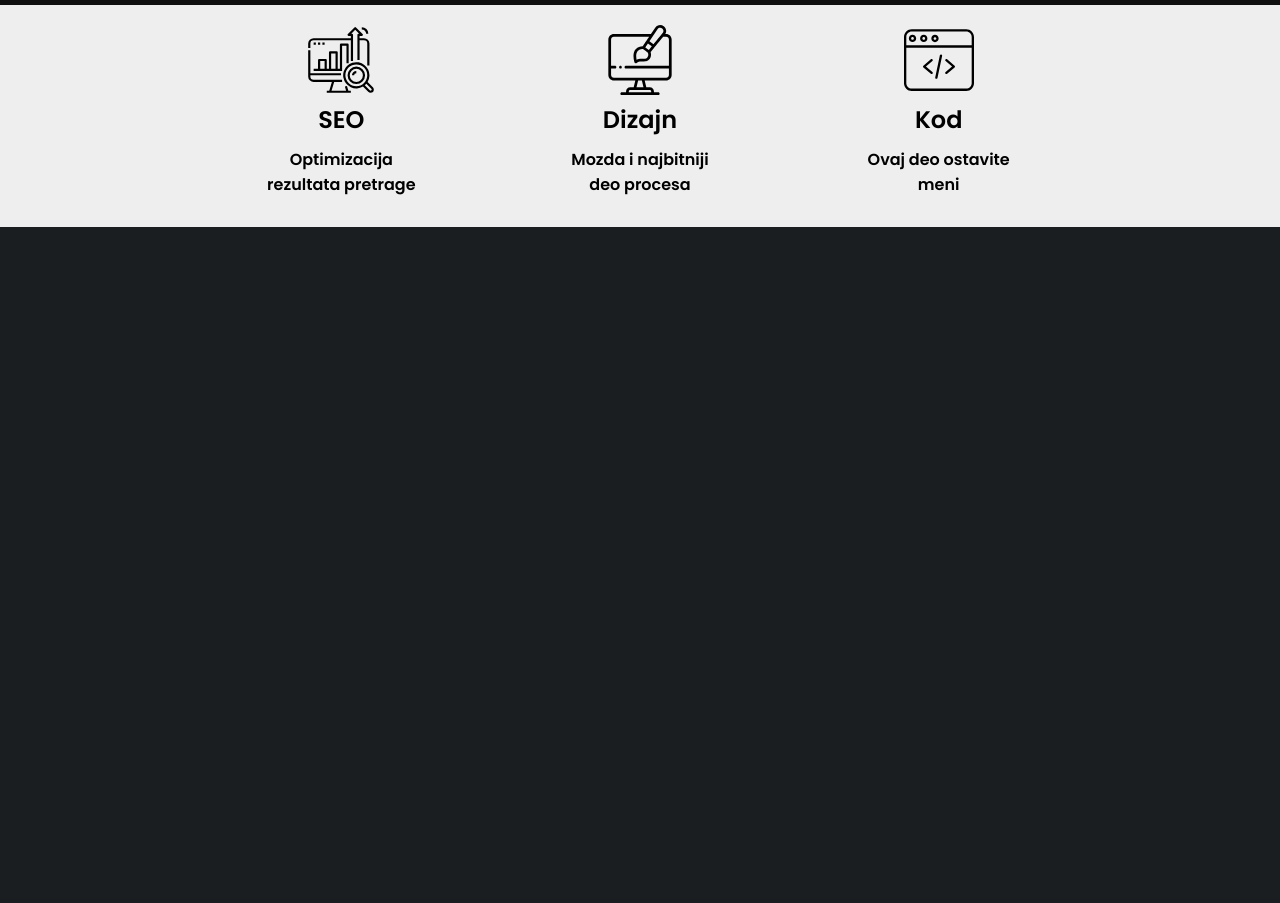
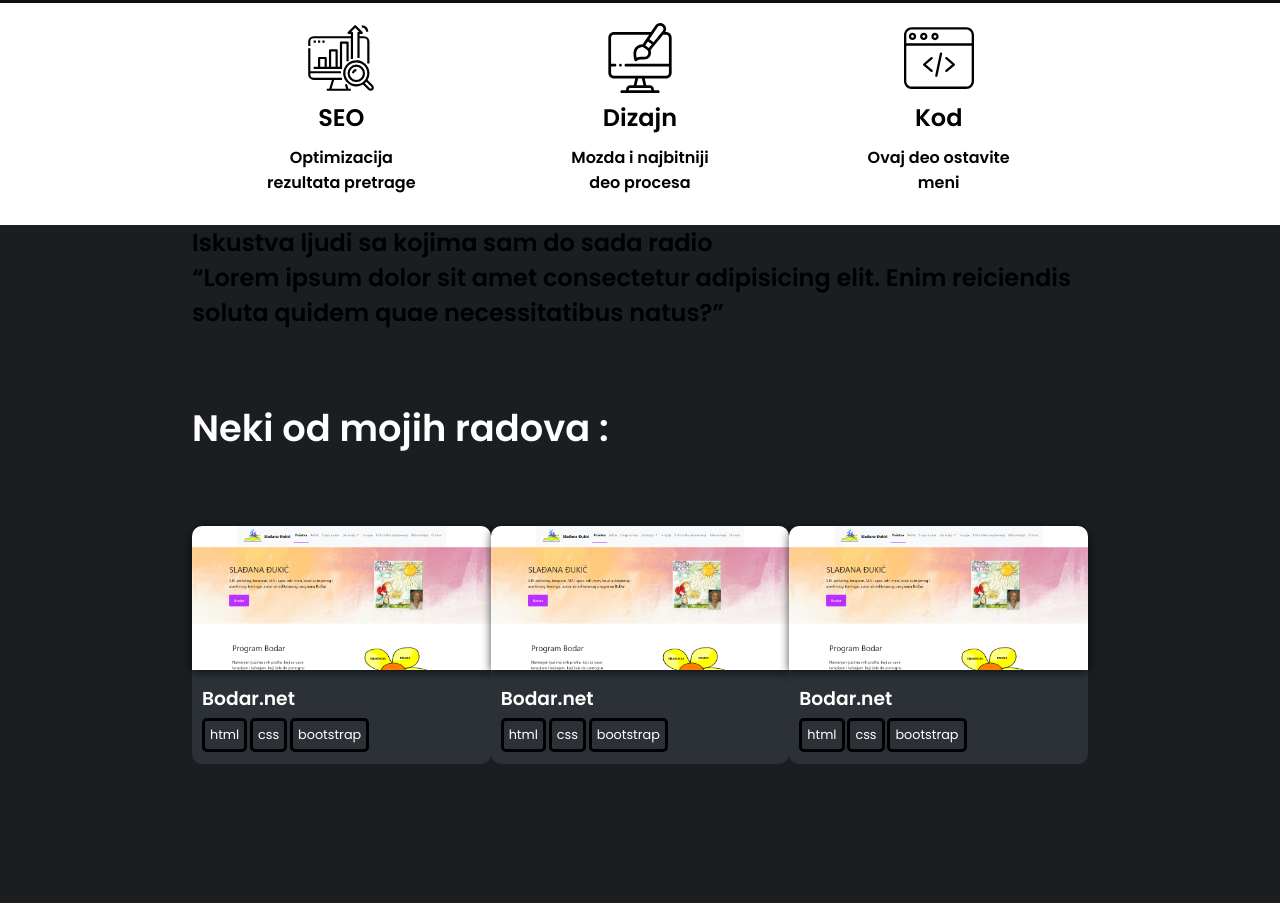
Before and after one commit to jovke01/Personal-portfolio, a Gatsby site: page / in a window 1280 px wide. Shown: the part 461-1364 px from the top of the page. Before the commit the page ends 800 px from the top, so only its background shows below. Built offline with nearby package versions, Linux system fonts and the light colour scheme; Gatsby itself is replaced by a stand-in of ours; grey boxes are pictures that could not be loaded.

Commit message:
projects done

```diff
--- a/src/Components/Header.js
+++ b/src/Components/Header.js
@@ -1,10 +1,9 @@
 import React from 'react'
-import '../images/bg.jpg'
 import '../styles/header.scss'
 import '../styles/global.scss'
 export const Header = () => {
     return (
-        <div className='header '>
+        <div className='header'>
             <div className="container">
                 <h1>Sve što je potrebno za vaš sajt na jednom mestu</h1>
                 <h2>Front-end web developer / dizajner</h2>
--- /dev/null
+++ b/src/Components/Projects.js
@@ -0,0 +1,59 @@
+import React from 'react'
+import "../styles/global.scss"
+import "../styles/projects.scss"
+import bodar from '../images/bodar.png'
+const Projects = () => {
+    return (
+        <div className="projects " id="radovi">
+            <div className="container">
+                <h2>Neki od mojih radova :</h2>
+                <div className="all-projects">
+                    <div className="project">
+                        <a target='_blank' rel="noreferrer" href="https://sladjabodar.net/index.html">
+                            <img src={bodar} alt="bodar" className="tumb" />
+                            <div className="project-text">
+                                <h3>Bodar.net</h3>
+                                <div className="tags">
+                                    <span className="tag html">html</span>
+                                    <span className="tag css">css</span>
+                                    <span className="tag bootstrap">bootstrap</span>
+                                </div>
+                            </div>
+                        </a>
+                    </div>
+                    <div className="project">
+                        <a target='_blank' rel="noreferrer" href="https://sladjabodar.net/index.html">
+                            <img src={bodar} alt="bodar" className="tumb" />
+                            <div className="project-text">
+                                <h3>Bodar.net</h3>
+                                <div className="tags">
+                                    <span className="tag html">html</span>
+                                    <span className="tag css">css</span>
+                                    <span className="tag bootstrap">bootstrap</span>
+                                </div>
+                            </div>
+                        </a>
+                    </div>
+                    <div className="project">
+                        <a target='_blank' rel="noreferrer" href="https://sladjabodar.net/index.html">
+                            <img src={bodar} alt="bodar" className="tumb" />
+                            <div className="project-text">
+                                <h3>Bodar.net</h3>
+                                <div className="tags">
+                                    <span className="tag html">html</span>
+                                    <span className="tag css">css</span>
+                                    <span className="tag bootstrap">bootstrap</span>
+                                </div>
+                            </div>
+                        </a>
+                    </div>
+
+                    {/* all project end */}
+                </div>
+                {/* container end */}
+            </div>
+        </div>
+    )
+}
+
+export default Projects
--- /dev/null
+++ b/src/Components/Testimonials.js
@@ -0,0 +1,16 @@
+import React from 'react'
+
+const Testamonials = () => {
+    return (
+        <div className="testimonials">
+            <div className="container">
+                <h2>Iskustva ljudi sa kojima sam do sada radio</h2>
+                <div className="testaminial">
+                    <p><q>Lorem ipsum dolor sit amet consectetur adipisicing elit. Enim reiciendis soluta quidem quae necessitatibus natus?</q> </p>
+                </div>
+            </div>
+        </div>
+    )
+}
+
+export default Testamonials
--- a/src/pages/index.js
+++ b/src/pages/index.js
@@ -1,8 +1,10 @@
 import React from "react";
+import "../styles/global.scss";
 import { Header } from "../Components/Header";
 import Navbar from "../Components/Navbar";
 import Features from "../Components/Features";
-import "../styles/global.scss";
+import Projects from "../Components/Projects";
+import Testimonials from "../Components/Testimonials";
 
 const index = () => {
   return (
@@ -10,6 +12,8 @@ const index = () => {
       <Navbar />
       <Header />
       <Features />
+      <Testimonials />
+      <Projects />
     </div>
   );
 };
--- a/src/styles/features.scss
+++ b/src/styles/features.scss
@@ -1,8 +1,7 @@
 @import "global.scss";
 
 .features {
-	// background: rgb(255, 166, 0);
-	background: #eeeeee;
+	background: #fff;
 }
 .cards {
 	display: grid;
--- a/src/styles/nav.scss
+++ b/src/styles/nav.scss
@@ -1,13 +1,16 @@
 @import "global.scss";
 nav {
 	width: 100%;
+	position: sticky;
+	top: 0;
+	box-shadow: black 0px 1px 10px;
 	.container {
 		background: #fff;
 		display: flex;
 		width: 100%;
 		justify-content: space-around;
 		align-items: center;
-		padding: 16px 0;
+		padding: 15px 0;
 		height: auto;
 	}
 }
--- /dev/null
+++ b/src/styles/projects.scss
@@ -0,0 +1,65 @@
+@import "global.scss";
+.projects {
+	height: 500px;
+	width: auto;
+
+	// background: #000;
+	margin: 70px 0;
+	color: white;
+
+	h2 {
+		transform: translateY(-70px);
+		// text-align: center;
+		padding-top: 70px;
+		font-size: 2.3rem;
+	}
+}
+.all-projects {
+	display: flex;
+	justify-content: space-between;
+}
+.project {
+	max-width: 300px;
+	// background: #fff;
+	background: #2b3136;
+	// border: white solid 2px;
+	border-radius: 10px;
+	img {
+		border-radius: 10px 10px 0 0;
+		max-width: 100%;
+		box-shadow: 0px 2px 10px rgba(0, 0, 0, 0.7);
+	}
+}
+.project-text {
+	display: flex;
+	flex-direction: column;
+	justify-content: center;
+	padding: 7px 10px;
+	// color: black;
+}
+.tags {
+	width: 60%;
+	display: flex;
+	justify-content: space-between;
+	padding: 5px 0;
+}
+.tag {
+	font-size: 0.8rem;
+	box-sizing: border-box;
+	border-radius: 5px;
+	padding: 5px;
+	border: 3px solid black;
+	transition: background-color 0.2s ease;
+}
+.html:hover {
+	background-color: orange;
+	color: white;
+}
+.css:hover {
+	background-color: rgb(0, 47, 255);
+	color: white;
+}
+.bootstrap:hover {
+	background-color: purple;
+	color: white;
+}
--- /dev/null
+++ b/src/styles/testimonials.scss
@@ -0,0 +1,5 @@
+@import "global.scss";
+
+.testimonials {
+	background-color: #2f363b;
+}
```
Also changed, not shown: src/images/bodar.PNG (added).
